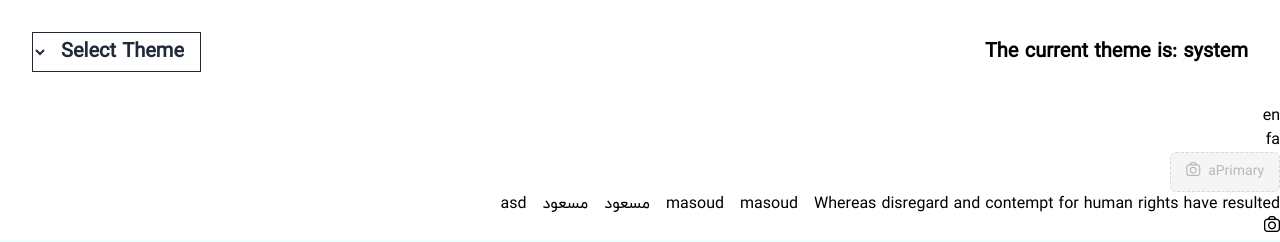
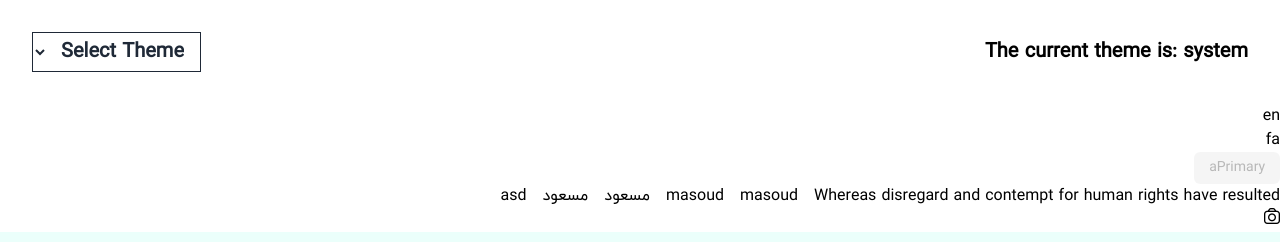
Before and after one commit to masoudjapalaghi/webac, a Next.js app: page / in a window 1280 px wide. Shown: the top 242 px of the page. Built offline with nearby package versions, Linux system fonts and the light colour scheme; a web font is replaced by a local one; what tailwindcss-rtl would draw is missing.

Commit message:
added loading to btn

```diff
--- a/src/common/components/Button/MainButton.tsx
+++ b/src/common/components/Button/MainButton.tsx
@@ -1,6 +1,7 @@
 import { ButtonHTMLAttributes, FC, ReactNode } from "react";
 // import Styles
 import s from "./btn.module.css";
+import { Snipper } from "@components/Loading";
 
 type Size = "large" | "middle" | "small";
 type Variant = "outline" | "primary" | "dashed" | "text" | "link";
@@ -17,6 +18,7 @@ interface PropsType extends ButtonHTMLAttributes<HTMLButtonElement> {
     block?: boolean;
     icon?: string;
     disabled?: boolean;
+    loading?: boolean;
 }
 type PropsSizeType = Pick<PropsType, "size" | "block">;
 type PropsThemeType = Pick<PropsType, "theme" | "variant">;
@@ -32,11 +34,14 @@ const MainButton: FC<PropsType> = (props: PropsType) => {
         children,
         icon,
         disabled,
+        loading = false,
         ...rest
     } = props;
 
     const propsSize: PropsSizeType = { size, block };
     const propsthem: PropsThemeType = { theme, variant };
+
+    const finalDisabled: boolean = disabled || loading;
 
     return (
         <button
@@ -44,14 +49,23 @@ const MainButton: FC<PropsType> = (props: PropsType) => {
             className={`
             ${_ManageVarient(variant)}
             ${_ManageSize(propsSize)}
-            ${!disabled && _ManageTheme(propsthem)}
+            ${!finalDisabled && _ManageTheme(propsthem)}
             ${_ManageShape(shape)}
             `}
-            disabled={disabled}
+            disabled={finalDisabled}
             {...rest}
         >
-            {children}
-            {icon && <i className={`${icon} ${!children && "flex"}`} />}
+            {loading ? (
+                <span className="flex gap-2">
+                    <span>Loading</span>
+                    <Snipper />
+                </span>
+            ) : (
+                <>
+                    {children}
+                    {icon && <i className={`${icon} ${!children && "flex"}`} />}
+                </>
+            )}
         </button>
     );
 };
--- a/src/common/components/Button/btn.module.css
+++ b/src/common/components/Button/btn.module.css
@@ -1,5 +1,5 @@
 .base {
-    @apply whitespace-nowrap flex items-center justify-center gap-2 outline-none relative  font-normal text-center cursor-pointer text-sm;
+    @apply whitespace-nowrap flex items-center  justify-center gap-2 outline-none relative  font-normal text-center cursor-pointer text-sm;
     transition: all 0.2s cubic-bezier(0.645, 0.045, 0.355, 1);
     user-select: none;
     touch-action: manipulation;
@@ -14,7 +14,8 @@
     width: 100%;
     height: 100%;
     opacity: 0;
-    transition: all 0.5s ;
+    transition: all 0.5s;
+    cursor: pointer;
 }
 
 .base:active:after {
--- /dev/null
+++ b/src/common/components/Loading/Loading.module.css
@@ -0,0 +1,21 @@
+.snipper {
+    animation: loadingCircle 1s infinite linear;
+    display: inline-block;
+    color: inherit;
+    font-style: normal;
+    line-height: 0;
+    text-align: center;
+    text-transform: none;
+    vertical-align: -0.125em;
+    text-rendering: optimizeLegibility;
+    -webkit-font-smoothing: antialiased;
+}
+
+@keyframes loadingCircle {
+    from {
+        transform: rotate(0);
+    }
+    to {
+        transform: rotate(360deg);
+    }
+}
--- a/src/common/components/Loading/Snipper.js
+++ b/src/common/components/Loading/Snipper.js
@@ -1,11 +1,10 @@
+import s from "./Loading.module.css";
+
 const Snipper = () => {
     return (
-        <span
-            role="img"
-            aria-label="loading"
-            className="anticon anticon-loading anticon-spin"
-        >
+        <span role="img" aria-label="loading">
             <svg
+                className={s.snipper}
                 viewBox="0 0 1024 1024"
                 focusable="false"
                 data-icon="loading"
--- a/src/common/components/index.js
+++ b/src/common/components/index.js
@@ -1,5 +1,6 @@
-// Button
 // Button
 export * from "./Button";
 // Utils
 export * from "./Utils";
+// Loading
+export * from "./Loading";
--- a/src/pages/index.tsx
+++ b/src/pages/index.tsx
@@ -26,12 +26,13 @@ const Home = () => {
                 <ThemeChanger />
                 <LocaleChanger />
                 <Button
-                    variant="dashed"
-                    theme="error"
+                    variant="text"
+                    theme="success"
                     // shape="circle"
                     disabled
-                    size="large"
-                    icon="fi fi-rr-camera "
+                    // loading
+                    // size="large"
+                    // icon="fi fi-rr-camera "
                 >
                     aPrimary
                 </Button>
--- a/src/styles/globals.css
+++ b/src/styles/globals.css
@@ -11,11 +11,11 @@ html:lang(fa) {
     direction: rtl;
 }
 html:lang(fa) * {
-    font-family: iranyekan, Helvetica, Arial, sans-serif ;
+    font-family: iranyekan, Helvetica, Arial, sans-serif;
 }
 html:lang(en) {
     direction: ltr;
 }
 html:lang(en) * {
-    font-family: Poppins, Helvetica, Arial, sans-serif ;
+    font-family: Poppins, Helvetica, Arial, sans-serif;
 }
```
